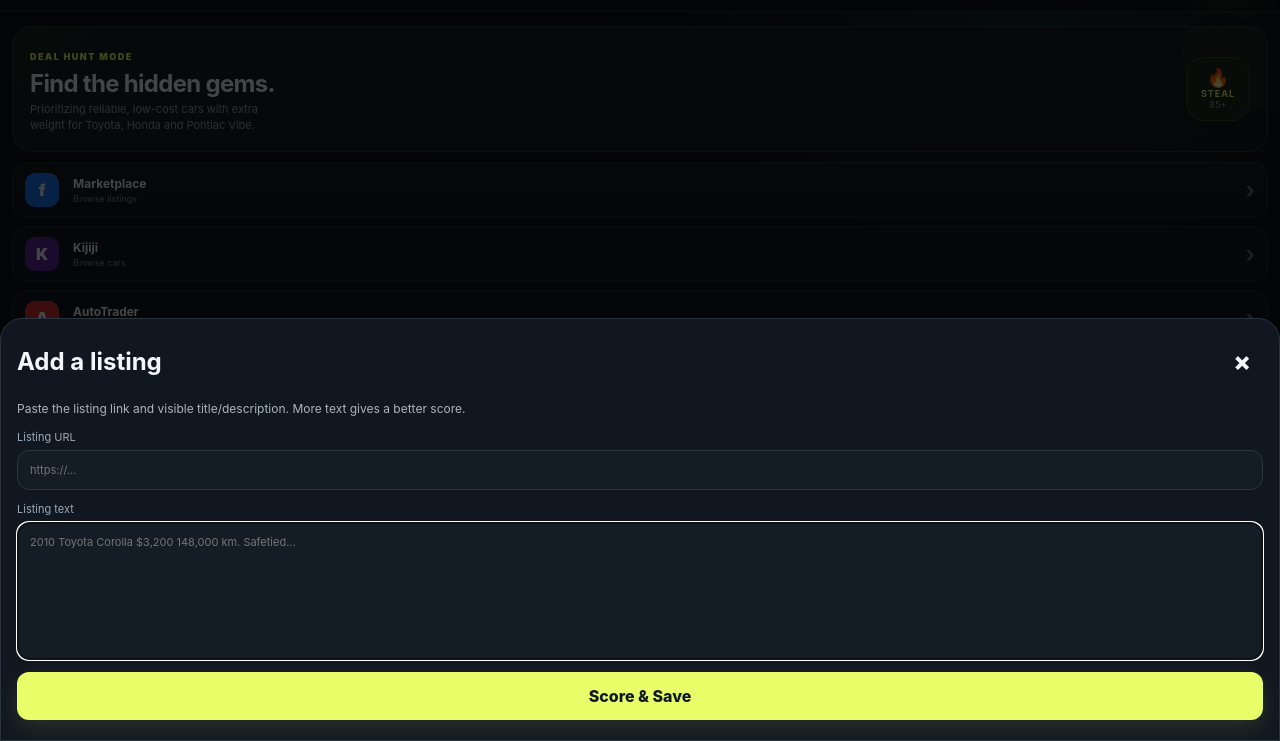
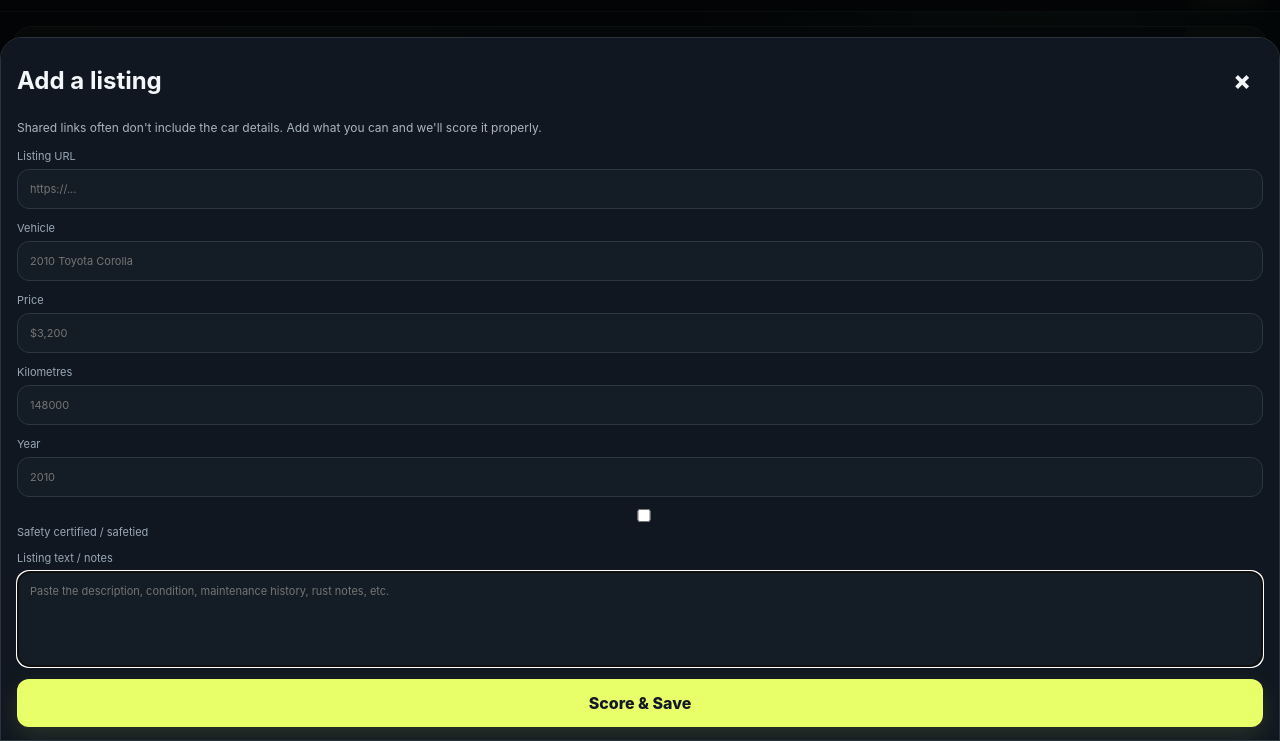
Before and after one commit to jakec0des/car-steal-finder, a plain HTML site: page index.html in a window 1280 px wide. Both pictures are taken after a click on the button "+ Add". Shown: the part 59-800 px from the top of the page. Drawn offline with Linux system fonts and the light colour scheme.

Commit message:
Improve shared listing capture and scoring

```diff
--- a/index.html
+++ b/index.html
@@ -28,7 +28,7 @@
 <div class="toolbar"><button id="pasteBtn"><span>📋</span> Paste Listing</button><button id="helpBtn"><span>↗️</span> iPhone Shortcut</button></div>
 <div class="sectionTitle"><span>DEAL FEED</span><small>Tap a card to open listing</small></div>
 <main id="feed"></main>
-<div id="modal" class="modal hidden"><div class="sheet"><div class="sheetHead"><h2>Add a listing</h2><button id="closeBtn">×</button></div><p class="hint">Paste the listing link and visible title/description. More text gives a better score.</p><label>Listing URL<input id="url" type="url" placeholder="https://..."></label><label>Listing text<textarea id="text" rows="8" placeholder="2010 Toyota Corolla $3,200 148,000 km. Safetied..."></textarea></label><button id="saveBtn" class="primary full">Score & Save</button></div></div>
+<div id="modal" class="modal hidden"><div class="sheet"><div class="sheetHead"><h2 id="modalTitle">Add a listing</h2><button id="closeBtn">×</button></div><p id="modalHint" class="hint">Shared links often don't include the car details. Add what you can and we'll score it properly.</p><label>Listing URL<input id="url" type="url" placeholder="https://..."></label><div class="quickDetails"><label>Vehicle<input id="vehicle" type="text" placeholder="2010 Toyota Corolla"></label><label>Price<input id="priceInput" inputmode="numeric" placeholder="$3,200"></label><label>Kilometres<input id="kmInput" inputmode="numeric" placeholder="148000"></label><label>Year<input id="yearInput" inputmode="numeric" placeholder="2010"></label></div><label class="safetyCheck"><input type="checkbox" id="safetyInput"> Safety certified / safetied</label><label>Listing text / notes<textarea id="text" rows="5" placeholder="Paste the description, condition, maintenance history, rust notes, etc."></textarea></label><div id="missingNote" class="missingNote hidden"></div><button id="saveBtn" class="primary full">Score & Save</button></div></div>
 <div id="help" class="modal hidden"><div class="sheet"><div class="sheetHead"><h2>Free iPhone Share Sheet</h2><button id="helpClose">×</button></div><div class="steps"><p><b>1.</b> Create an Apple Shortcut named <b>Car Steal Finder</b>.</p><p><b>2.</b> Enable <b>Show in Share Sheet</b> for URLs.</p><p><b>3.</b> Add <b>Open URLs</b>.</p><p><b>4.</b> Use <code>https://jakec0des.github.io/car-steal-finder/?share=[Shortcut Input]</code>.</p><p><b>5.</b> On Marketplace/Kijiji: Share → Car Steal Finder.</p></div><button id="helpDone" class="primary full">Got it</button></div></div>
 <nav><button data-view="all" class="active"><span>⌂</span>All</button><button data-view="steals"><span>🔥</span>Steals</button><button data-view="priority"><span>★</span>Toyota/Honda/Vibe</button></nav>
 <script src="scoring.js"></script><script src="app.js"></script></body></html>
```
